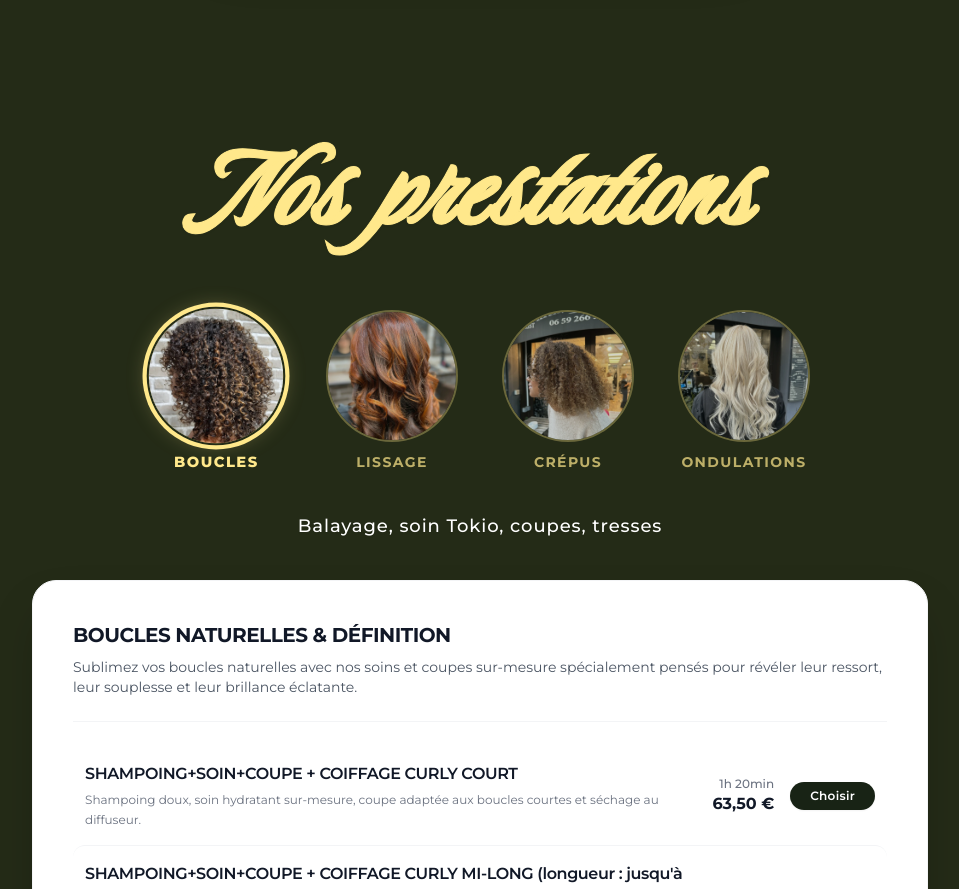
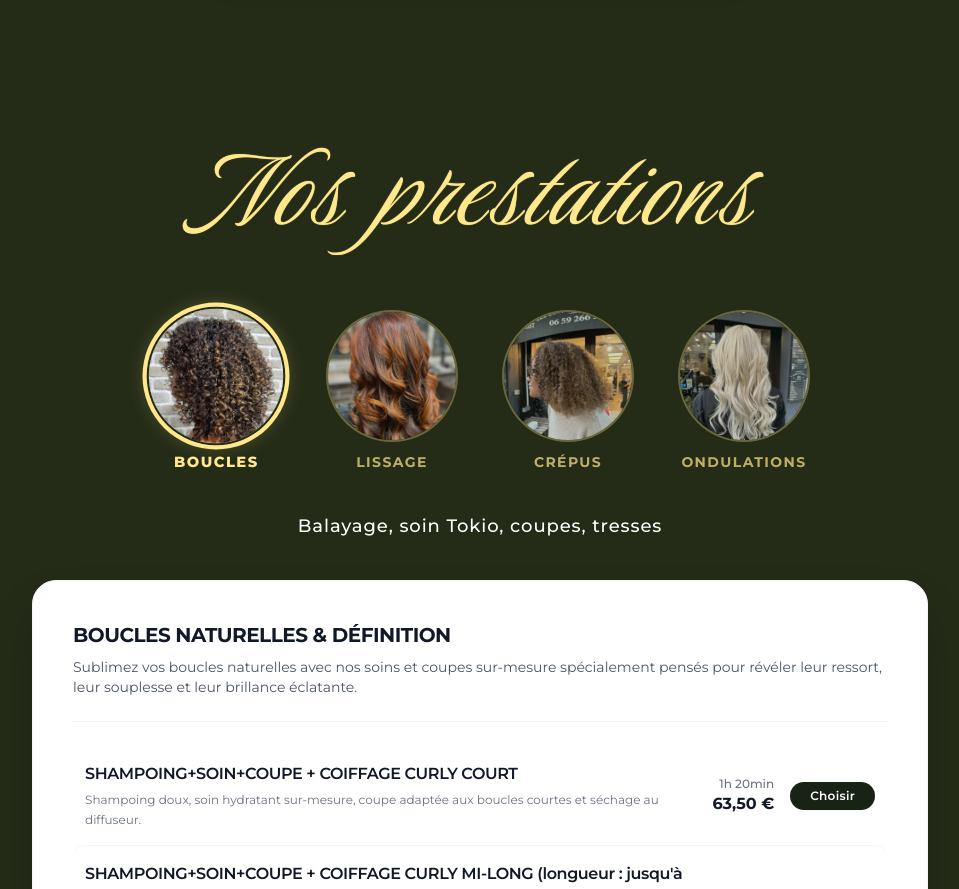
Before and after one commit to Christophe03/tendance-attitud, a Next.js app: page / in a window 1280 px wide. Shown: the part 1180-2069 px from the top of the page, without its empty margins (160-1119 px from the left). Built offline with nearby package versions, Linux system fonts and the light colour scheme; a web font is replaced by a local one.

Commit message:
style(services): remove bold styling on Nos prestations while keeping enlarged font size

```diff
--- a/src/components/home/ServicesSection.tsx
+++ b/src/components/home/ServicesSection.tsx
@@ -24,7 +24,7 @@ export default function ServicesSection() {
     >
       {/* Calligraphy Header */}
       <div className="flex flex-col items-center justify-center text-center mb-8 sm:mb-12 select-none">
-        <h2 className="font-luxurious text-6xl sm:text-7xl md:text-8xl lg:text-9xl text-gold-400 font-bold tracking-wide drop-shadow-sm leading-tight sm:leading-snug py-2 [-webkit-text-stroke:_1px_#FFE88B] [text-shadow:_0_0_1px_rgba(255,232,139,0.8)]">
+        <h2 className="font-luxurious text-6xl sm:text-7xl md:text-8xl lg:text-9xl text-gold-400 font-normal tracking-wide drop-shadow-sm leading-tight sm:leading-snug py-2 [text-shadow:_0_0_1px_rgba(255,232,139,0.8)]">
           <LetterReveal text="Nos prestations" stagger={0.045} />
         </h2>
       </div>
```
